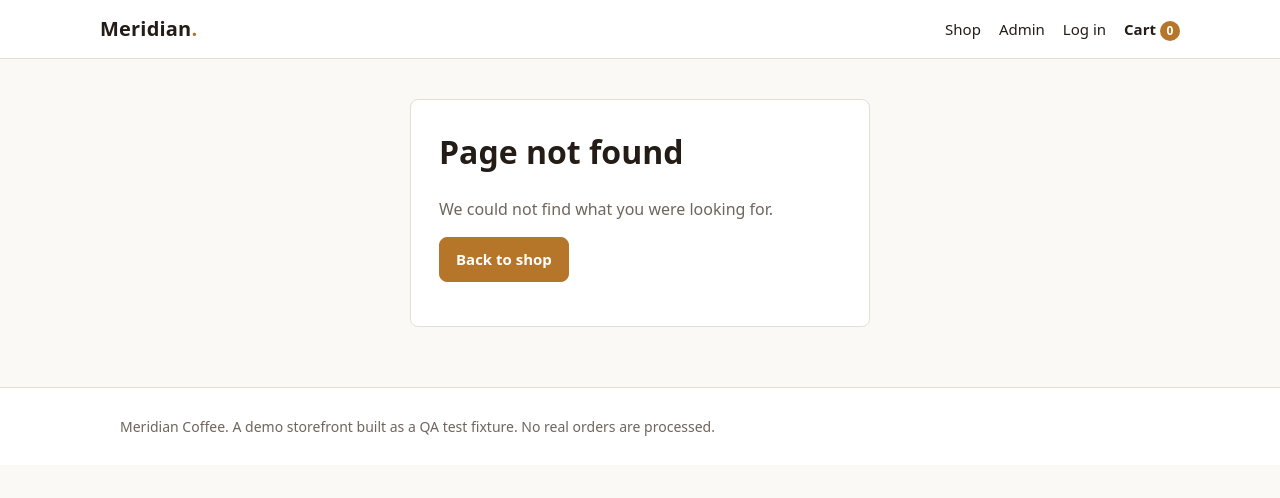
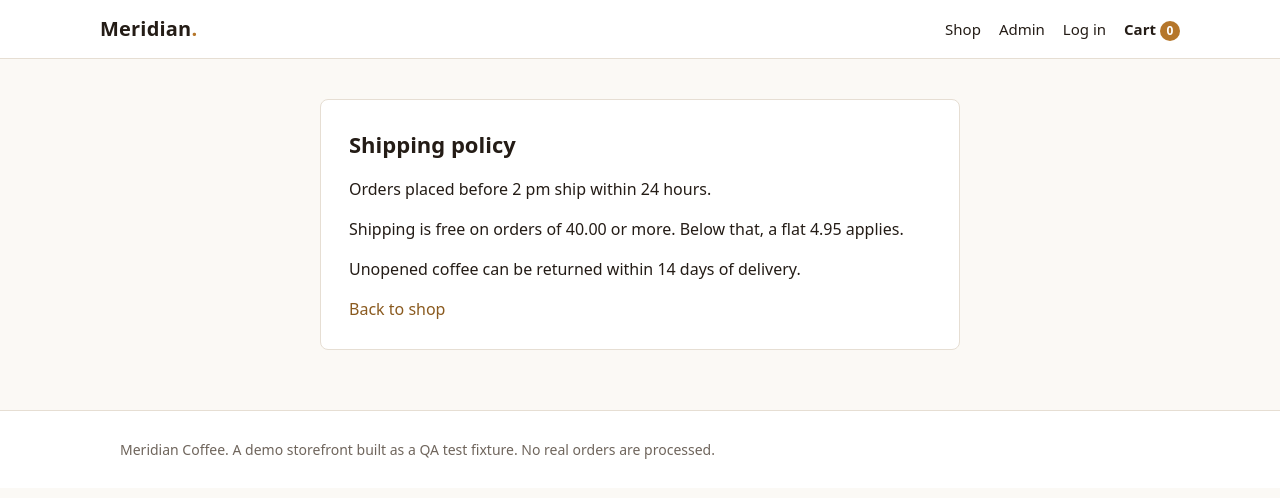
Before and after one commit to hardip-varu/meridian-storefront, a Next.js app: page /shipping-policy in a window 1280 px wide. Before the commit this address had no page. Shown: the top 498 px of the page. Built offline with nearby package versions, Linux system fonts and the light colour scheme.

Commit message:
Add a shipping policy page

```diff
--- /dev/null
+++ b/app/shipping-policy/page.jsx
@@ -0,0 +1,19 @@
+export const metadata = { title: "Shipping policy | Meridian Coffee" };
+
+export default function ShippingPolicyPage() {
+  return (
+    <div className="panel wide" data-testid="shipping-policy">
+      <h1 className="section-title">Shipping policy</h1>
+      <p data-testid="shipping-dispatch">
+        Orders placed before 2 pm ship within 24 hours.
+      </p>
+      <p data-testid="shipping-free-threshold">
+        Shipping is free on orders of 40.00 or more. Below that, a flat 4.95 applies.
+      </p>
+      <p data-testid="shipping-returns">
+        Unopened coffee can be returned within 14 days of delivery.
+      </p>
+      <a href="/" data-testid="shipping-back-link">Back to shop</a>
+    </div>
+  );
+}
```
